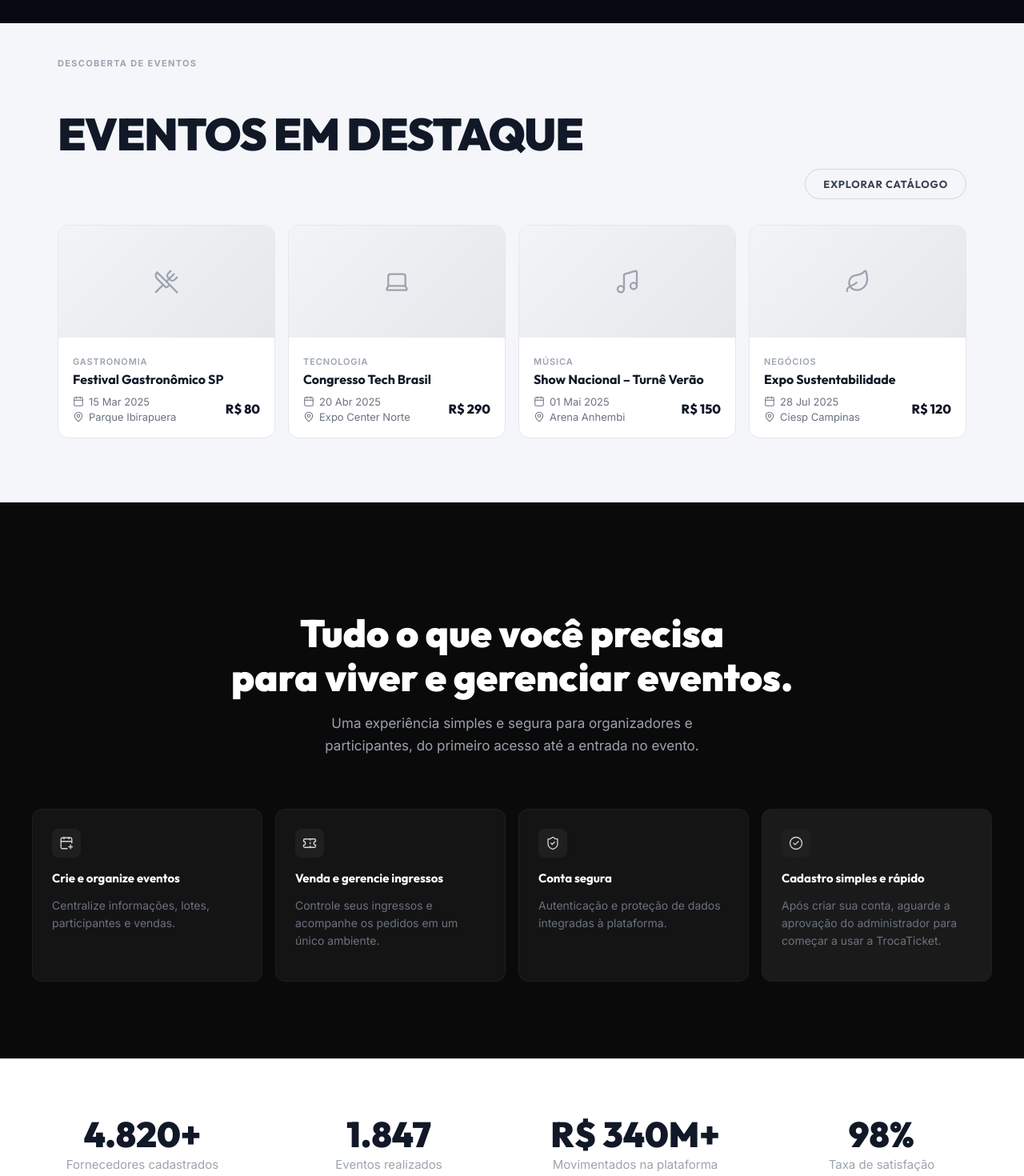
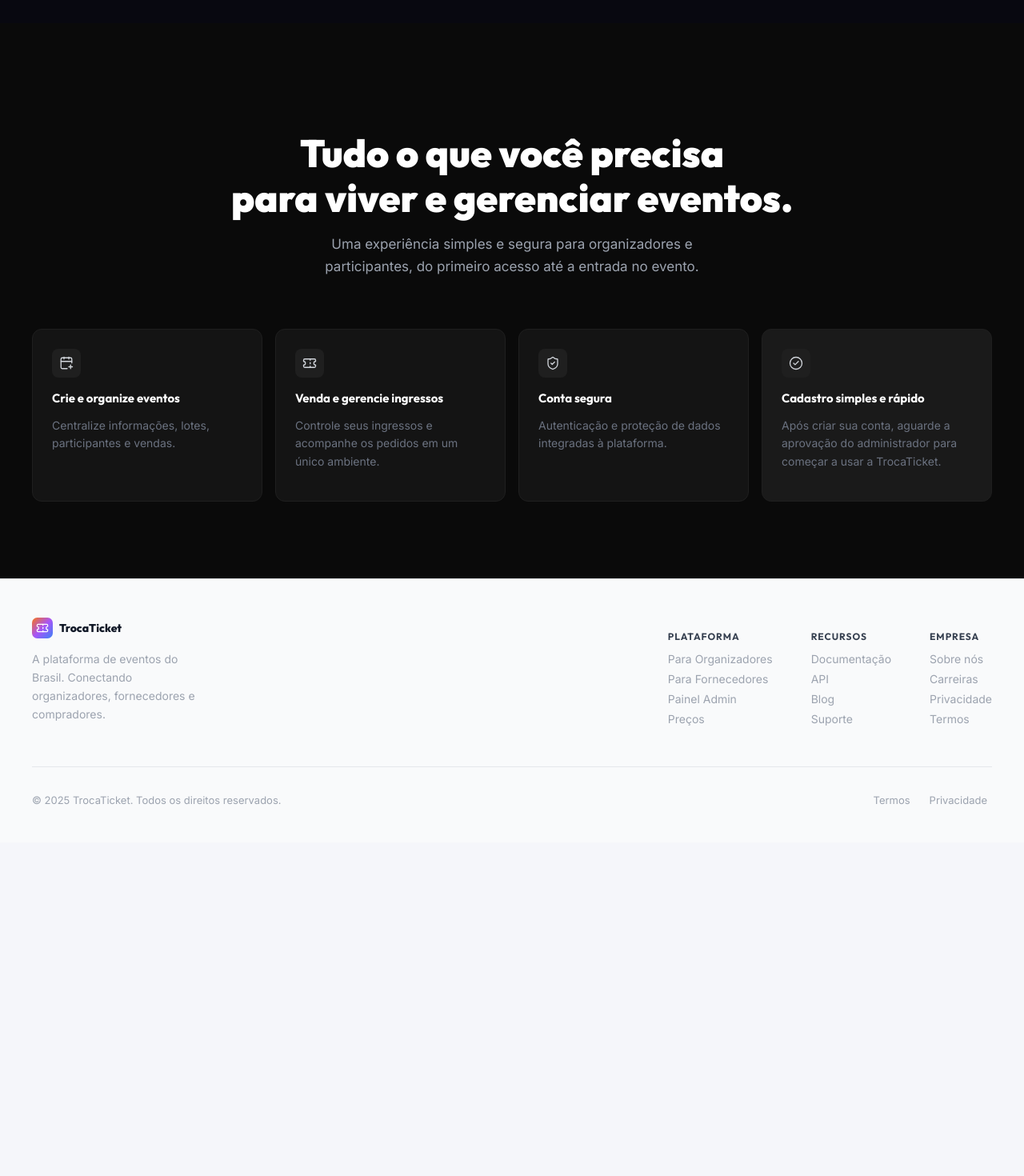
Before and after one commit to 2026-2-MCC2/Projeto5, a React (Vite) app in the folder src/frontend/: page / in a window 1280 px wide. Shown: the part 1640-3110 px from the top of the page at 80% size. After the commit the page ends 2693 px from the top, so only its background shows below. Built offline with nearby package versions, Linux system fonts and the light colour scheme.

Commit message:
Ajuste: Tela home (remocao)

```diff
--- a/src/frontend/src/pages/Landing.jsx
+++ b/src/frontend/src/pages/Landing.jsx
@@ -1,15 +1,7 @@
 import { useState, useEffect } from 'react';
 import { useNavigate } from 'react-router-dom';
-import { Calendar, CalendarPlus, CircleCheck, Laptop, Leaf, Link2, MapPin, Music, ShieldCheck, Ticket, UtensilsCrossed, Zap } from 'lucide-react';
-import { Icone, MarcaLogo, TextoComIcone } from '../components/ui';
-
-/* ─── Mock events ─────────────────────────────────────── */
-const mockEvents = [
-  { id: 1, name: 'Festival Gastronômico SP', date: '15 Mar 2025', location: 'Parque Ibirapuera', category: 'Gastronomia', price: 'R$ 80', img: UtensilsCrossed },
-  { id: 2, name: 'Congresso Tech Brasil', date: '20 Abr 2025', location: 'Expo Center Norte', category: 'Tecnologia', price: 'R$ 290', img: Laptop },
-  { id: 3, name: 'Show Nacional – Turnê Verão', date: '01 Mai 2025', location: 'Arena Anhembi', category: 'Música', price: 'R$ 150', img: Music },
-  { id: 4, name: 'Expo Sustentabilidade', date: '28 Jul 2025', location: 'Ciesp Campinas', category: 'Negócios', price: 'R$ 120', img: Leaf },
-];
+import { CalendarPlus, CircleCheck, Link2, ShieldCheck, Ticket, Zap } from 'lucide-react';
+import { Icone, MarcaLogo } from '../components/ui';
 
 const navLinks = [
   { label: 'Sobre', hasDropdown: false },
@@ -326,44 +318,6 @@ export default function LandingView() {
         </div>
       </section>
 
-      {/* ── Events discovery ── */}
-      <section id="eventos" style={{ position: 'relative', zIndex: 1, maxWidth: '1200px', margin: '0 auto', padding: '2rem 2rem 5rem' }}>
-        <div style={{ display: 'flex', alignItems: 'flex-end', justifyContent: 'space-between', marginBottom: '2rem', flexWrap: 'wrap', gap: '1rem' }}>
-          <div>
-            <p style={{ fontSize: '0.6875rem', fontWeight: 700, color: 'var(--texto-fraco)', letterSpacing: '0.12em', textTransform: 'uppercase', marginBottom: '8px' }}>Descoberta de Eventos</p>
-            <h2 style={{ fontFamily: 'Outfit', fontSize: 'clamp(2rem, 5vw, 3.5rem)', fontWeight: 900, color: 'var(--texto)', letterSpacing: '-0.02em', textTransform: 'uppercase' }}>Eventos em Destaque</h2>
-          </div>
-          <button style={{ padding: '10px 22px', borderRadius: '999px', background: 'transparent', border: '1.5px solid var(--borda-2)', color: 'var(--texto-2)', fontSize: '0.8125rem', fontWeight: 600, fontFamily: 'Outfit', letterSpacing: '0.06em', textTransform: 'uppercase', cursor: 'pointer', whiteSpace: 'nowrap', transition: 'border-color 0.15s' }}
-            onMouseEnter={e => (e.currentTarget.style.borderColor = 'var(--texto-fraco)')}
-            onMouseLeave={e => (e.currentTarget.style.borderColor = 'var(--borda-2)')}
-          >Explorar Catálogo</button>
-        </div>
-
-        <div style={{ display: 'grid', gridTemplateColumns: 'repeat(auto-fill, minmax(260px, 1fr))', gap: '1rem' }}>
-          {mockEvents.map(ev => (
-            <div key={ev.id} style={{ background: 'var(--superficie)', border: '1px solid var(--borda)', borderRadius: '14px', overflow: 'hidden', cursor: 'pointer', transition: 'border-color 0.2s, transform 0.2s, box-shadow 0.2s' }}
-              onMouseEnter={e => { const el = e.currentTarget; el.style.borderColor = 'var(--borda-2)'; el.style.transform = 'translateY(-2px)'; el.style.boxShadow = '0 12px 40px rgba(0,0,0,0.08)'; }}
-              onMouseLeave={e => { const el = e.currentTarget; el.style.borderColor = 'var(--borda)'; el.style.transform = 'none'; el.style.boxShadow = 'none'; }}
-            >
-              <div style={{ height: '140px', background: 'linear-gradient(135deg, var(--superficie-3), var(--borda))', display: 'flex', alignItems: 'center', justifyContent: 'center', color: 'var(--texto-fraco)' }}>
-                <Icone icone={ev.img} tamanho={32} />
-              </div>
-              <div style={{ padding: '1.125rem' }}>
-                <span style={{ fontSize: '0.6875rem', fontWeight: 600, color: 'var(--texto-fraco)', letterSpacing: '0.08em', textTransform: 'uppercase' }}>{ev.category}</span>
-                <h3 style={{ fontFamily: 'Outfit', fontSize: '1rem', fontWeight: 700, color: 'var(--texto)', margin: '4px 0 8px', lineHeight: 1.3 }}>{ev.name}</h3>
-                <div style={{ display: 'flex', justifyContent: 'space-between', alignItems: 'center' }}>
-                  <div>
-                    <TextoComIcone icone={Calendar} tamanho={14} style={{ fontSize: '0.8125rem', color: 'var(--texto-suave)' }}>{ev.date}</TextoComIcone>
-                    <TextoComIcone icone={MapPin} tamanho={14} style={{ fontSize: '0.8125rem', color: 'var(--texto-suave)', display: 'flex' }}>{ev.location}</TextoComIcone>
-                  </div>
-                  <div style={{ fontFamily: 'Outfit', fontWeight: 800, fontSize: '1rem', color: 'var(--texto)' }}>{ev.price}</div>
-                </div>
-              </div>
-            </div>
-          ))}
-        </div>
-      </section>
-
       {/* ── Features ── */}
       <section style={{ position: 'relative', zIndex: 1, background: '#0A0A0A', padding: '6rem 2rem' }}>
         <div style={{ maxWidth: '1200px', margin: '0 auto' }}>
@@ -389,23 +343,6 @@ export default function LandingView() {
               </div>
             ))}
           </div>
-        </div>
-      </section>
-
-      {/* ── Stats ── */}
-      <section style={{ position: 'relative', zIndex: 1, background: 'var(--superficie)', borderTop: '1px solid var(--borda)', borderBottom: '1px solid var(--borda)', padding: '4.5rem 2rem' }}>
-        <div style={{ maxWidth: '1200px', margin: '0 auto', display: 'grid', gridTemplateColumns: 'repeat(auto-fit, minmax(200px, 1fr))', gap: '2rem', textAlign: 'center' }}>
-          {[
-            { value: '4.820+', label: 'Fornecedores cadastrados' },
-            { value: '1.847', label: 'Eventos realizados' },
-            { value: 'R$ 340M+', label: 'Movimentados na plataforma' },
-            { value: '98%', label: 'Taxa de satisfação' },
-          ].map((s, i) => (
-            <div key={i}>
-              <div style={{ fontFamily: 'Outfit', fontSize: 'clamp(2rem, 4vw, 2.75rem)', fontWeight: 900, color: 'var(--texto)', lineHeight: 1, marginBottom: '6px' }}>{s.value}</div>
-              <div style={{ fontSize: '0.9375rem', color: 'var(--texto-fraco)' }}>{s.label}</div>
-            </div>
-          ))}
         </div>
       </section>
 
```
